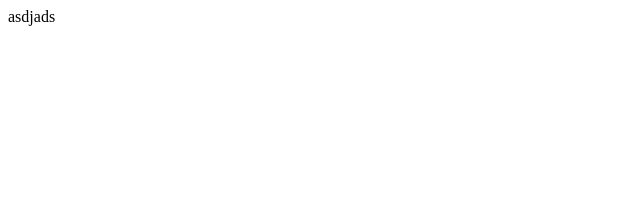
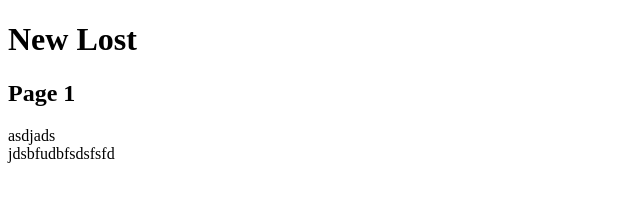
Before and after one commit to Rosff/first-project, a plain HTML site: page index.html in a window 1280 px wide. Shown: the whole page, without its empty margins (0-640 px from the left). Drawn offline with Linux system fonts and the light colour scheme.

Commit message:
Добавил разметку

```diff
--- a/index.html
+++ b/index.html
@@ -6,6 +6,9 @@
     <title>Document</title>
 </head>
 <body>
+    <h1> New Lost</h1>
+    <h2> Page 1</h2>
     <div> asdjads</div>
+    <div> jdsbfudbfsdsfsfd</div>
 </body>
 </html>
--- a/style.css
+++ b/style.css
@@ -1,3 +1,4 @@
 .body {
     font-style: italic;
+    background-color: azure;
 }
```
